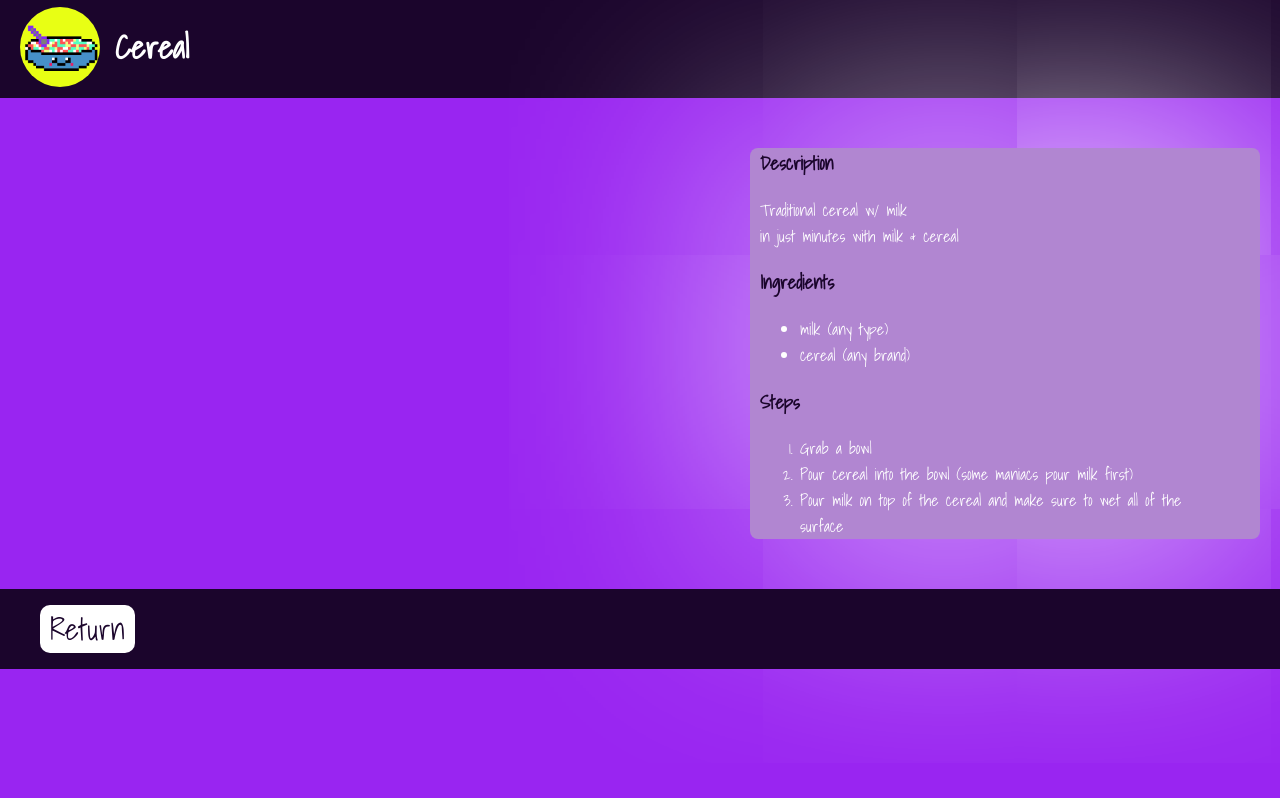
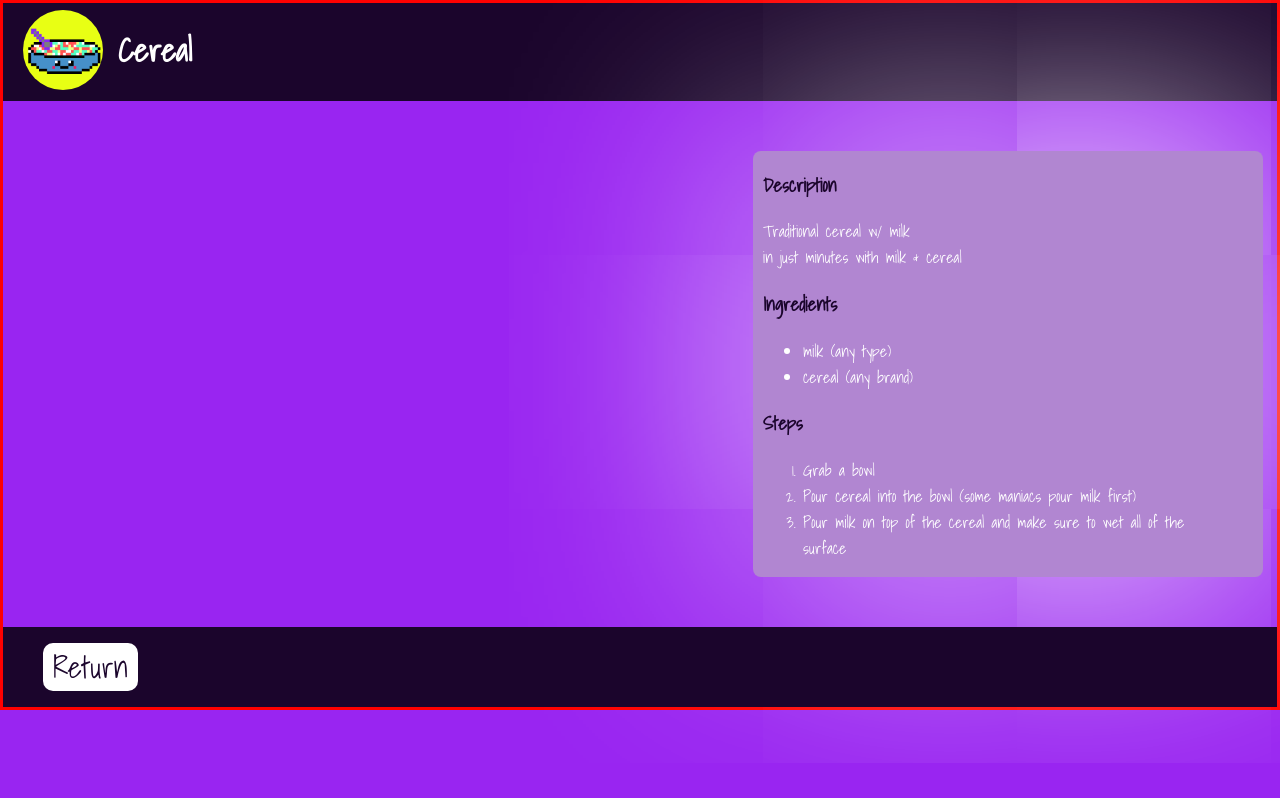
Before and after one commit to Max-Pons/odin-recipes, a plain HTML site: page recipes/cereal.html in a window 1280 px wide. Drawn offline with Linux system fonts and the light colour scheme.

Commit message:
Updated UI design

```diff
--- a/recipe.css
+++ b/recipe.css
@@ -7,17 +7,19 @@
   }
 
   html {
+    box-sizing:border-box;
     display: flex;
-
-    box-sizing:border-box;
   }
 
   body {
     margin: 0;
     background-color: #9925F1;
     color: white;
-    flex: auto;
-    align-items: flex-start;
+    flex: 1;
+    display: flex;
+    flex-direction: column;
+    border: 3px red solid;
+    flex-wrap: wrap;
   }
 
   #head {
@@ -28,7 +30,7 @@
     padding-bottom: 3px;
     gap: 15px;
     margin: 0%;
-
+    flex: 1;
   }
 
   #head h1 {
@@ -54,6 +56,7 @@
     margin-bottom: 50px;
     margin-top: 50px;
     border-radius: 8px;
+    flex: 1;
   }
 
   #middle h3 {
--- a/style.css
+++ b/style.css
@@ -1,10 +1,5 @@
-@import url('https://fonts.googleapis.com/css2?family=Silkscreen&display=swap');
 @import url('https://fonts.googleapis.com/css2?family=Shadows+Into+Light&display=swap');
-@import url('https://fonts.googleapis.com/css2?family=Uncial+Antiqua&display=swap');
-
-* {
-  font-family: Shadows Into Light;
-}
+@import url('https://fonts.googleapis.com/css2?family=IBM+Plex+Mono:wght@300&display=swap');
 
 html {
   display: flex;
@@ -16,7 +11,8 @@ body {
   max-height: 200vh;
   height: fit-content;
   background-color: #ba80e6;
-    flex: auto;
+  flex: auto;
+  font-family: Shadows Into Light;
 }
 
 #head {
@@ -25,6 +21,7 @@ body {
   height: 120px;
   background-color: #1b052c;
   box-shadow: 0px 0px 40px white;
+  font-family: Shadows Into Light;
 }
 
 
```
Also changed, not shown: recipes/img /Calculator.png.
